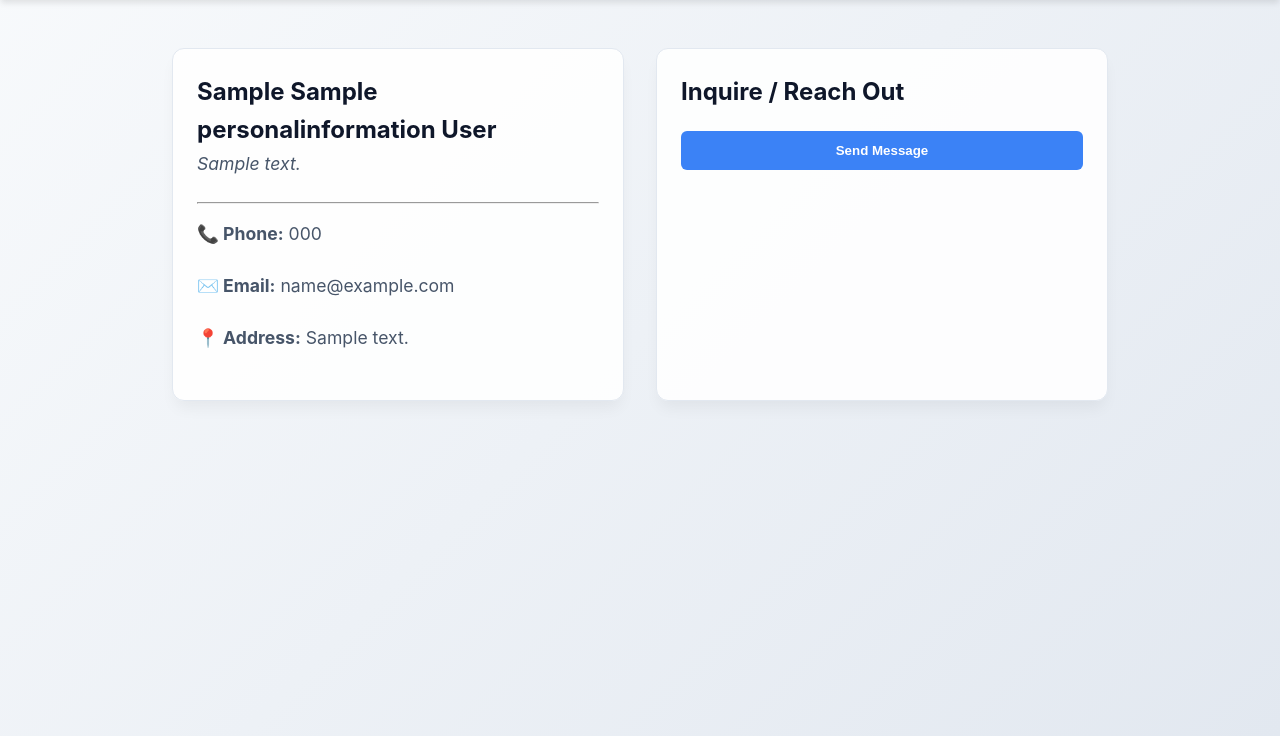
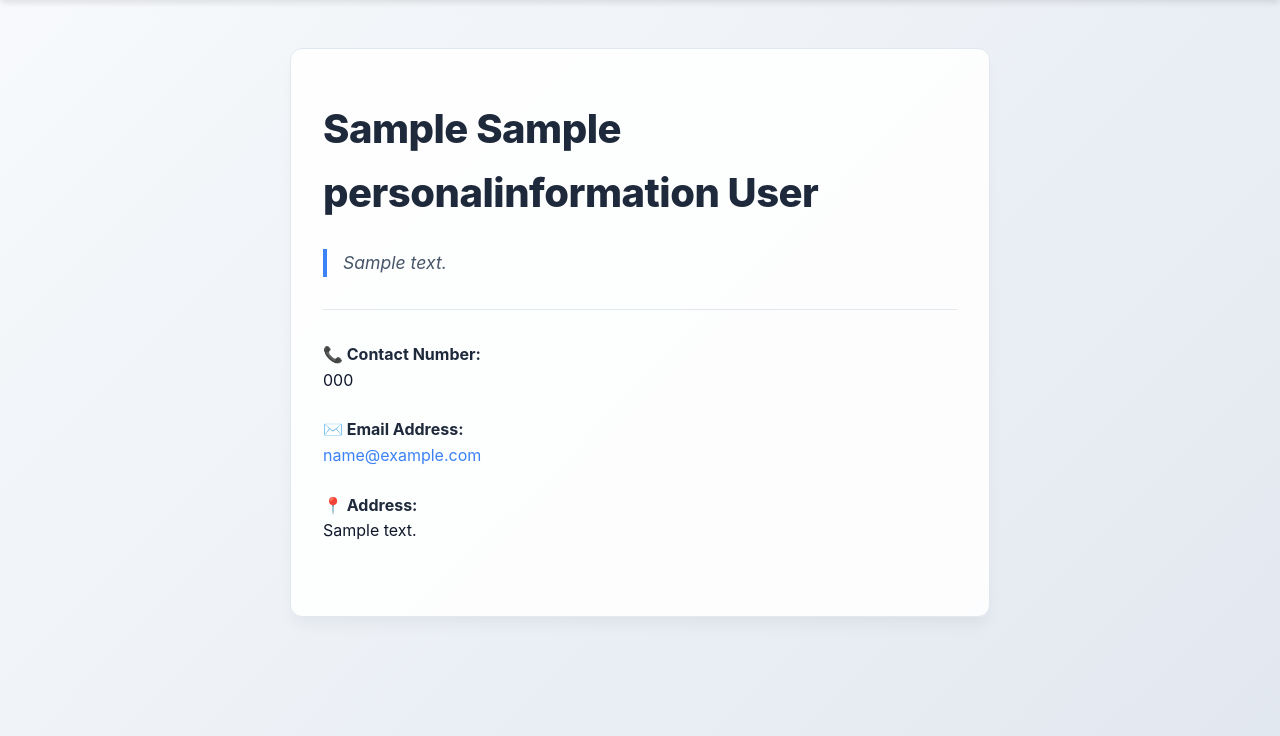
Before and after one commit to KohlYumul/PortfolioQuiz1Yumul, a Django app: page /contact/ in a window 1280 px wide. Shown: the part 64-800 px from the top of the page. Run offline with Django 5.2, Linux system fonts and the light colour scheme; tables that the repository leaves empty hold one stand-in row (values such as "Sample post"); parts of the project's set-up code (start-up, migrations or seed data) failed here and were passed over.

Commit message:
Refactor contact.html for improved layout and clarity

```diff
--- a/portfolio/templates/portfolio/contact.html
+++ b/portfolio/templates/portfolio/contact.html
@@ -1,39 +1,36 @@
 {% extends 'portfolio/base.html' %}
 {% block content %}
-<div class="grid" style="grid-template-columns: 1fr 1fr;">
-    <!-- Left Column: Owner Personal Information -->
-    <div class="card">
-        {% if info %}
-            <h2>{{ info.first_name }} {{ info.middle_name|default:"" }} {{ info.last_name }}</h2>
-            <p style="font-style: italic;">{{ info.summary }}</p>
-            <hr style="margin: 1rem 0;">
-            <p><strong>📞 Phone:</strong> {{ info.contact_number }}</p>
-            <p><strong>✉️ Email:</strong> {{ info.email }}</p>
-            <p><strong>📍 Address:</strong> {{ info.address }}</p>
-        {% else %}
-            <h2>Contact Info</h2>
-            <p>No owner profile configured in database.</p>
-        {% endif %}
-    </div>
+<div class="card" style="max-width: 700px; margin: 0 auto; padding: 3rem 2rem;">
+    {% if info %}
+        <h1>
+            {{ info.first_name }}
+            {% if info.middle_name %}{{ info.middle_name }}{% endif %}
+            {{ info.last_name }}
+        </h1>
 
-    <!-- Right Column: Inquiry HTML Form -->
-    <div class="card">
-        <h2>Inquire / Reach Out</h2>
-        {% if success %}
-            <div style="background-color: #d1fae5; color: #065f46; padding: 1rem; border-radius: 6px; margin-bottom: 1rem;">
-                Thank you! Your inquiry has been submitted successfully.
-            </div>
-        {% endif %}
-        <form method="POST">
-            {% csrf_token %}
-            <div class="form-group">{{ form.first_name.label_tag }} {{ form.first_name }}</div>
-            <div class="form-group">{{ form.last_name.label_tag }} {{ form.last_name }}</div>
-            <div class="form-group">{{ form.contact_number.label_tag }} {{ form.contact_number }}</div>
-            <div class="form-group">{{ form.email.label_tag }} {{ form.email }}</div>
-            <div class="form-group">{{ form.address.label_tag }} {{ form.address }}</div>
-            <div class="form-group">{{ form.message.label_tag }} {{ form.message }}</div>
-            <button type="submit" class="btn" style="width: 100%; border: none; cursor: pointer;">Send Message</button>
-        </form>
-    </div>
+        <p style="font-style: italic; margin-bottom: 2rem; border-left: 4px solid var(--accent); padding-left: 1rem;">
+            {{ info.summary }}
+        </p>
+
+        <hr style="border: 0; border-top: 1px solid #e2e8f0; margin-bottom: 2rem;">
+
+        <div style="margin-bottom: 1.5rem;">
+            <strong style="color: var(--primary); display: block;">📞 Contact Number:</strong>
+            <span>{{ info.contact_number }}</span>
+        </div>
+
+        <div style="margin-bottom: 1.5rem;">
+            <strong style="color: var(--primary); display: block;">✉️ Email Address:</strong>
+            <a href="mailto:{{ info.email }}" style="color: var(--accent); text-decoration: none;">{{ info.email }}</a>
+        </div>
+
+        <div style="margin-bottom: 1.5rem;">
+            <strong style="color: var(--primary); display: block;">📍 Address:</strong>
+            <span>{{ info.address }}</span>
+        </div>
+    {% else %}
+        <h1>Contact Information</h1>
+        <p>No contact entry found in the database. Please input your metrics via the Django Admin panel.</p>
+    {% endif %}
 </div>
 {% endblock %}
```
